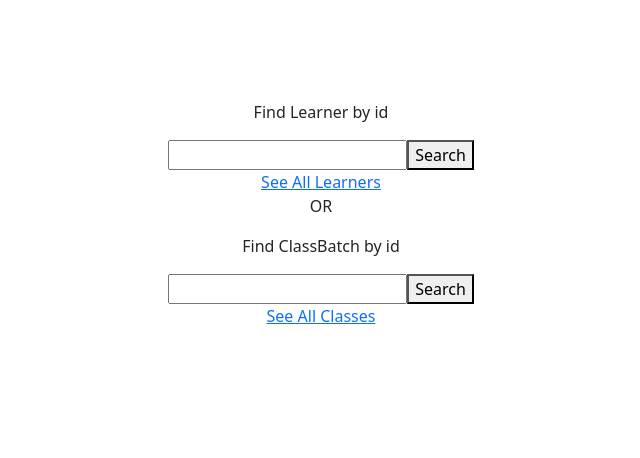
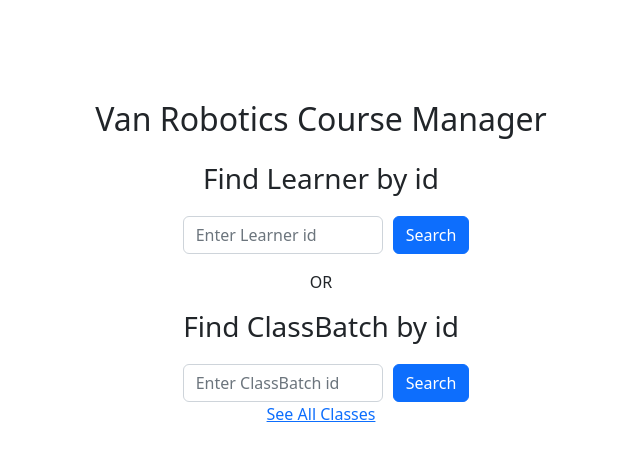
Before and after one commit to KazAttarwala/van-robotics-test, a React (Create React App) app in the folder frontend/: page / in a window 1280 px wide. Shown: the top 458 px of the page, without its empty margins (319-959 px from the left). Built offline with nearby package versions, Linux system fonts and the light colour scheme; no server answers.

Commit message:
now storing all learners in a global state variable using React Context API

```diff
--- a/frontend/src/App.js
+++ b/frontend/src/App.js
@@ -2,6 +2,8 @@
 import { BrowserRouter, Routes, Route } from 'react-router-dom';
 import 'bootstrap/dist/css/bootstrap.min.css';
 import './App.css';
+import { StateProvider } from './common/StateContext';
+import { compose } from 'redux';
 
 import withAPI from './services/api';
 
@@ -15,6 +17,7 @@ import {
 
 const App = ({ api }) => {
   return (
+    <StateProvider api={api}>
       <section className="main-container">
         <BrowserRouter>
           <Routes>
@@ -26,7 +29,10 @@ const App = ({ api }) => {
           </Routes>
         </BrowserRouter>
       </section>
+    </StateProvider>
   );
 }
 
-export default App;
+export default compose(
+  withAPI
+)(App);
--- /dev/null
+++ b/frontend/src/common/StateContext.js
@@ -0,0 +1,39 @@
+import React, { createContext, useState, useEffect } from 'react';
+import { compose } from 'redux';
+//import withAPI from '../services/api';
+
+// Create the context
+export const StateContext = createContext();
+
+// Create the provider
+export const StateProvider = ({ children, api }) => {
+  const [totalLearners, setTotalLearners] = useState(null);
+
+  const fetchTotalLearners = () => {
+    api
+      .fetchLearnerList()
+      .then((res) => {
+        console.log("Received Learners:", res);
+        setTotalLearners(res);
+      })
+      .catch((e) => {
+        console.log("Error fetching Learners: ", e);
+        setTotalLearners(null);
+      });
+  };
+
+  useEffect(() => {
+    fetchTotalLearners();
+  }, []);
+
+  return (
+    <StateContext.Provider value={{ totalLearners, setTotalLearners }}>
+      {children}
+    </StateContext.Provider>
+  );
+};
+
+// export default compose(
+//   withAPI
+// )(StateProvider);
+export default StateProvider;
--- a/frontend/src/containers/LearnerList.js
+++ b/frontend/src/containers/LearnerList.js
@@ -1,78 +1,85 @@
-import React, { useEffect, useState } from 'react';
+import React, { useContext, useEffect, useState } from 'react';
 import { compose } from 'redux';
-import { useParams, Link } from 'react-router-dom';
+import { useParams, useLocation, Link } from 'react-router-dom';
 import withAPI from '../services/api';
 
 import logo from '../static/logo.svg';
 import '../App.css';
+import Button from 'react-bootstrap/Button';
+import Loading from '../common/Loading';
+import { StateContext } from '../common/StateContext';
 
 const LearnerList = ({ api }) => {
 
-  const params = useParams();
-  const modelFields = [
-    'id', 'first_name', 'last_name', 'grade', 'classbatch'
-  ]
+  // const params = useParams();
+  // const modelFields = [
+  //   'id', 'first_name', 'last_name', 'grade', 'classbatch'
+  // ]
 
-  const [learnerList, setLearnerList] = useState(null);
+  //const [learnerList, setLearnerList] = useState(null);
+  const {totalLearners, setTotalLearners} = useContext(StateContext);
+  //const location = useLocation();
 
   //put this in a separate file and import it here  (and in LearnerList.js) to avoid duplication
-  const fetchInfo = () => {
-    setLearnerList(null);
-    api
-      .fetchLearnerList()
-      .then((res) => {
-        console.log("Received Learners:",res);
-        setLearnerList(res);
-      })
-      .catch((e) => {
-        console.log("Error fetching Learners: ",e);
-        setLearnerList(null);
-      });
-  };
+  // const fetchInfo = () => {
+  //   setLearnerList(null);
+  //   api
+  //     .fetchLearnerList()
+  //     .then((res) => {
+  //       console.log("Received Learners:", res);
+  //       setLearnerList(res);
+  //     })
+  //     .catch((e) => {
+  //       console.log("Error fetching Learners: ", e);
+  //       setLearnerList(null);
+  //     });
+  // };
 
   //put this in a separate file and import it here  (and in LearnerList.js) to avoid duplication
   const deleteLearner = (lid) => {
     api
       .deleteLearner(lid)
       .then((res) => {
-        console.log("Deleted Learner:",res);
-        fetchInfo();
+        console.log("Deleted Learner:", res);
+        //fetchInfo();
       })
       .catch((e) => {
-        console.log("Error deleting Learner: ",e);
+        console.log("Error deleting Learner: ", e);
       });
   };
 
-  useEffect(() => {
-    fetchInfo();
-  }, []);
+  // useEffect(() => {
+  //   fetchInfo();
+  // }, []);
 
   return (
     <div className="App">
+      <h1>
+        {`All Learners (${totalLearners ? totalLearners.length : '???'})`}
+      </h1>
+      {!totalLearners && (
+        <Loading />
+      )}
       <div>
-        <p>
-          All Learners
-        </p>
-      </div>
-      <div>
-        {learnerList && learnerList.length > 0 ? (
-          learnerList.map((learner) => (
-            <div>
+        {totalLearners && totalLearners.length > 0 && (
+          totalLearners.map((learner) => (
+            <div className='content-container'>
               <Link to={`/learner/${learner.id}`}>
                 {learner.first_name + " " + learner.last_name}
               </Link>
-              <button
+              <Button
                 onClick={() => deleteLearner(learner.id)}
+                className='btn btn-danger delete-button btn-sm'
               >
                 Delete
-              </button>
+              </Button>
             </div>
           ))
-        ) :
-        (
-          <p>
+        )}
+        {totalLearners && totalLearners.length === 0 && (
+          <strong>
             No Learners found...
-          </p>
+          </strong>
         )}
       </div>
     </div>
--- a/frontend/src/containers/Welcome.js
+++ b/frontend/src/containers/Welcome.js
@@ -1,10 +1,14 @@
-import React, { useEffect, useState } from 'react';
+import React, { useContext, useEffect, useState } from 'react';
 import { compose } from 'redux';
 import { Link } from 'react-router-dom';
 import withAPI from '../services/api';
 
 import logo from '../static/logo.svg';
 import '../App.css';
+import LearnerList from './LearnerList';
+import Button from 'react-bootstrap/Button';
+import Form from 'react-bootstrap/Form';
+import { StateContext } from '../common/StateContext';
 
 const Welcome = ({ api }) => {
 
@@ -12,6 +16,8 @@ const Welcome = ({ api }) => {
   const [learnerResult, setLearnerResult] = useState(null);
   const [classbatchSearchText, setClassBatchSearchText] = useState(null);
   const [classbatchResult, setClassBatchResult] = useState(null);
+  //const [totalLearners, setTotalLearners] = useState(null);
+  const { totalLearners, setTotalLearners } = useContext(StateContext);
 
   //put this in a separate file and import it here  (and in LearnerList.js) to avoid duplication
   const learnerSearch = (text) => {
@@ -19,11 +25,11 @@ const Welcome = ({ api }) => {
     api
       .fetchLearner(text)
       .then((res) => {
-        console.log("Received Learner:",res);
+        console.log("Received Learner:", res);
         setLearnerResult(res);
       })
       .catch((e) => {
-        console.log("Error fetching Learner: ",e);
+        console.log("Error fetching Learner: ", e);
         setLearnerResult('No results found...');
       });
   }
@@ -32,33 +38,53 @@ const Welcome = ({ api }) => {
     api
       .fetchClassBatch(text)
       .then((res) => {
-        console.log("Received ClassBatch:",res);
+        console.log("Received ClassBatch:", res);
         setClassBatchResult(res);
       })
       .catch((e) => {
-        console.log("Error fetching ClassBatch: ",e);
+        console.log("Error fetching ClassBatch: ", e);
         setClassBatchResult('No results found...');
       });
   }
 
+  // const fetchTotalLearners = () => {
+  //   api
+  //     .fetchLearnerList()
+  //     .then((res) => {
+  //       console.log("Received Learners:", res);
+  //       setTotalLearners(res);
+  //     })
+  //     .catch((e) => {
+  //       console.log("Error fetching Learners: ", e);
+  //       setTotalLearners(null);
+  //     });
+  // };
+
+  // useEffect(() => {
+  //   fetchTotalLearners();
+  // }, []);
+
   return (
     <div className="App">
-      <div>
-        <p>
+      <h2>Van Robotics Course Manager</h2>
+      <div className='mt-4'>
+        <h3>
           Find Learner by id
-        </p>
+        </h3>
       </div>
-      <div>
-        <input
+      <div className='search-container'>
+        <Form.Control
           type="text"
+          placeholder='Enter Learner id'
           onChange={(e) => setLearnerSearchText(e.target.value)}
           value={learnerSearchText}
+          className='search-input'
         />
-        <button
+        <Button
           onClick={() => learnerSearch(learnerSearchText)}
         >
           Search
-        </button>
+        </Button>
       </div>
       <div>
         {learnerResult && learnerResult.id && (
@@ -68,10 +94,11 @@ const Welcome = ({ api }) => {
             </p>
             <div>
               <p>
-                {"Learner "+learnerResult.id+": "}
+                {"Learner " + learnerResult.id + ": "}
                 <Link
                   to={{
                     pathname: `/learner/${learnerResult.id}`,
+                    //state: { totalLearners: totalLearners }
                   }}
                 >
                   {learnerResult.first_name} {learnerResult.last_name}
@@ -87,26 +114,33 @@ const Welcome = ({ api }) => {
         )}
       </div>
 
-      <Link to='/learner'>See All Learners</Link>
+      {/* <Link to={{pathname:"/learner", state:totalLearners}}>{`See All Learners (${totalLearners})`}</Link> */}
+      {totalLearners && totalLearners.length > 0 && (
+        <Link to={{ pathname: "/learner" }}>{`See All Learners (${totalLearners.length})`}</Link>
+      )}
 
-      <div><p>OR</p></div>
+      <div className='mb-3 mt-3'>
+        <p>OR</p>
+      </div>
 
-      <div>
-        <p>
+      <div className='mb-3'>
+        <h3>
           Find ClassBatch by id
-        </p>
+        </h3>
       </div>
-      <div>
-        <input
+      <div className='search-container'>
+        <Form.Control
           type="text"
+          placeholder='Enter ClassBatch id'
+          className='search-input'
           onChange={(e) => setClassBatchSearchText(e.target.value)}
           value={classbatchSearchText}
         />
-        <button
+        <Button
           onClick={() => classbatchSearch(classbatchSearchText)}
         >
           Search
-        </button>
+        </Button>
       </div>
       <div>
         {classbatchResult && classbatchResult.id && (
@@ -116,7 +150,7 @@ const Welcome = ({ api }) => {
             </p>
             <div>
               <p>
-                {"ClassBatch "+classbatchResult.id+": "}
+                {"ClassBatch " + classbatchResult.id + ": "}
                 <Link
                   to={{
                     pathname: `/classbatch/${classbatchResult.id}`,
@@ -134,7 +168,7 @@ const Welcome = ({ api }) => {
           </p>
         )}
 
-      <Link to='/classBatch'>See All Classes</Link>
+        <Link to='/classBatch'>See All Classes</Link>
       </div>
     </div>
   );
```
Lines whose indentation alone changed are shown as unchanged.
